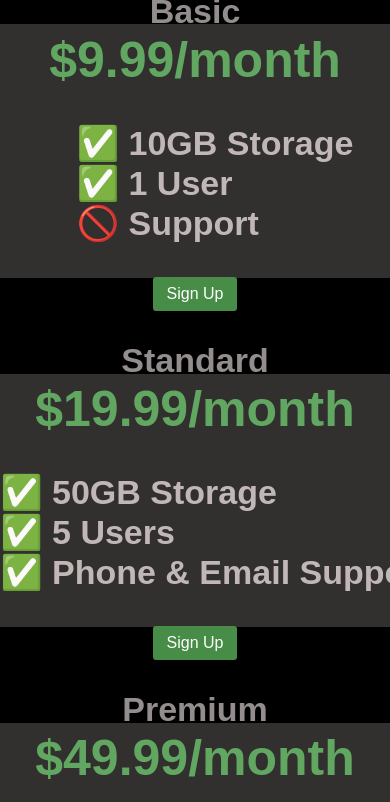
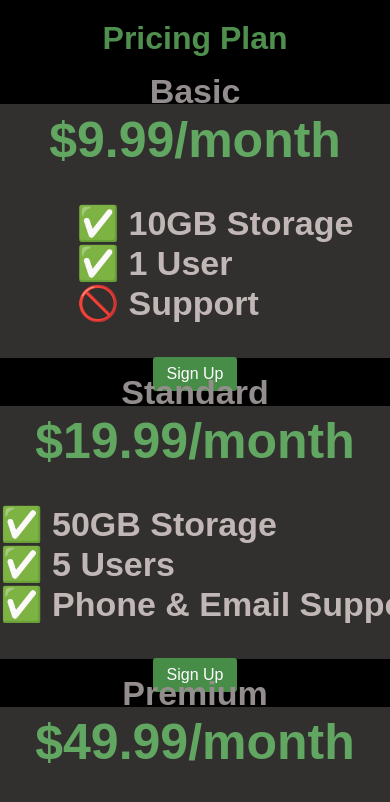
Before and after one commit to Modsontech45/Pricing-Plan, a plain HTML site: page index.html in a window 390 px wide. Shown: the top 802 px of the page. Drawn offline with Linux system fonts and the light colour scheme; a web font is replaced by a local one.

Commit message:
Initial commit

```diff
--- a/style.css
+++ b/style.css
@@ -69,14 +69,24 @@ body {
 }
 
 @media (max-width: 1144px) {
+    .container{
+        margin-top: 40px;
+        min-height: 100vh;
+        display: flex;
+         flex-direction: column;
+        justify-content: center;
+        align-items: center;
+        gap: 2rem;
+       margin-bottom: 80px;
+      }
 
     .pricing-container{
-        height: 70vh;
+
         display: flex;
         flex-direction: column;
         justify-content: center;
         align-items: center;
-        gap: 6rem;
+        gap: 3rem;
     }
 
     .pricing-container .pricing-plan{
```
